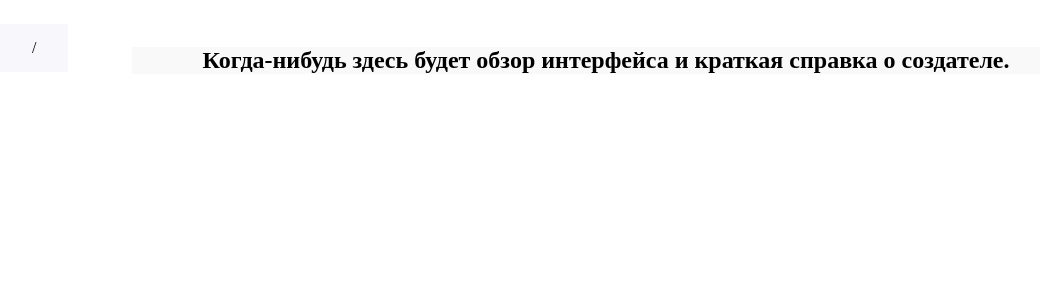
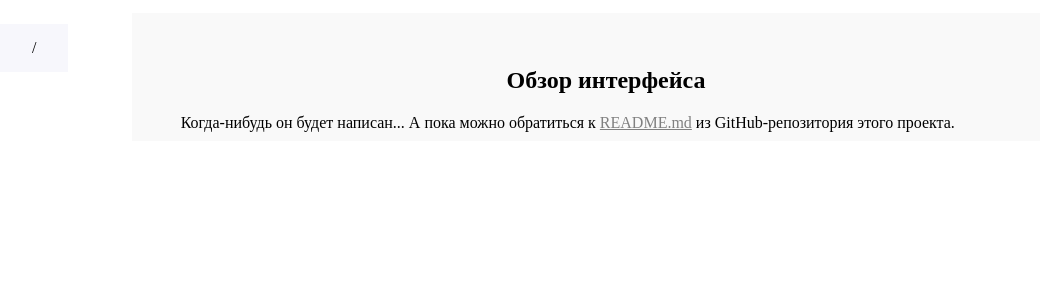
Before and after one commit to Nikolay-Lysenko/readingbricks, a Flask app: page /about in a window 1280 px wide. Shown: the top 300 px of the page, without its empty margins (34-1074 px from the left). Run offline with Flask 3, Linux system fonts and the light colour scheme; parts of the project's set-up code (start-up, migrations or seed data) failed here and were passed over.

Commit message:
docs: Add link to README.md to about page

```diff
--- a/readingbricks/templates/about.html
+++ b/readingbricks/templates/about.html
@@ -8,8 +8,9 @@
     <body>
         <nav id="frozen_button_one"><a href="{{ url_for('index') }}" class="button">/</a></nav>
         <div id="central">
-            <div id="content">
-                <h2>Когда-нибудь здесь будет обзор интерфейса и краткая справка о создателе.</h2>
+            <div id="contents">
+                <h2>Обзор интерфейса</h2>
+                <p>Когда-нибудь он будет написан... А пока можно обратиться к <a href="https://github.com/Nikolay-Lysenko/readingbricks/blob/master/README.md">README.md</a> из GitHub-репозитория этого проекта.</p>
             </div>
         </div>
     </body>
```
